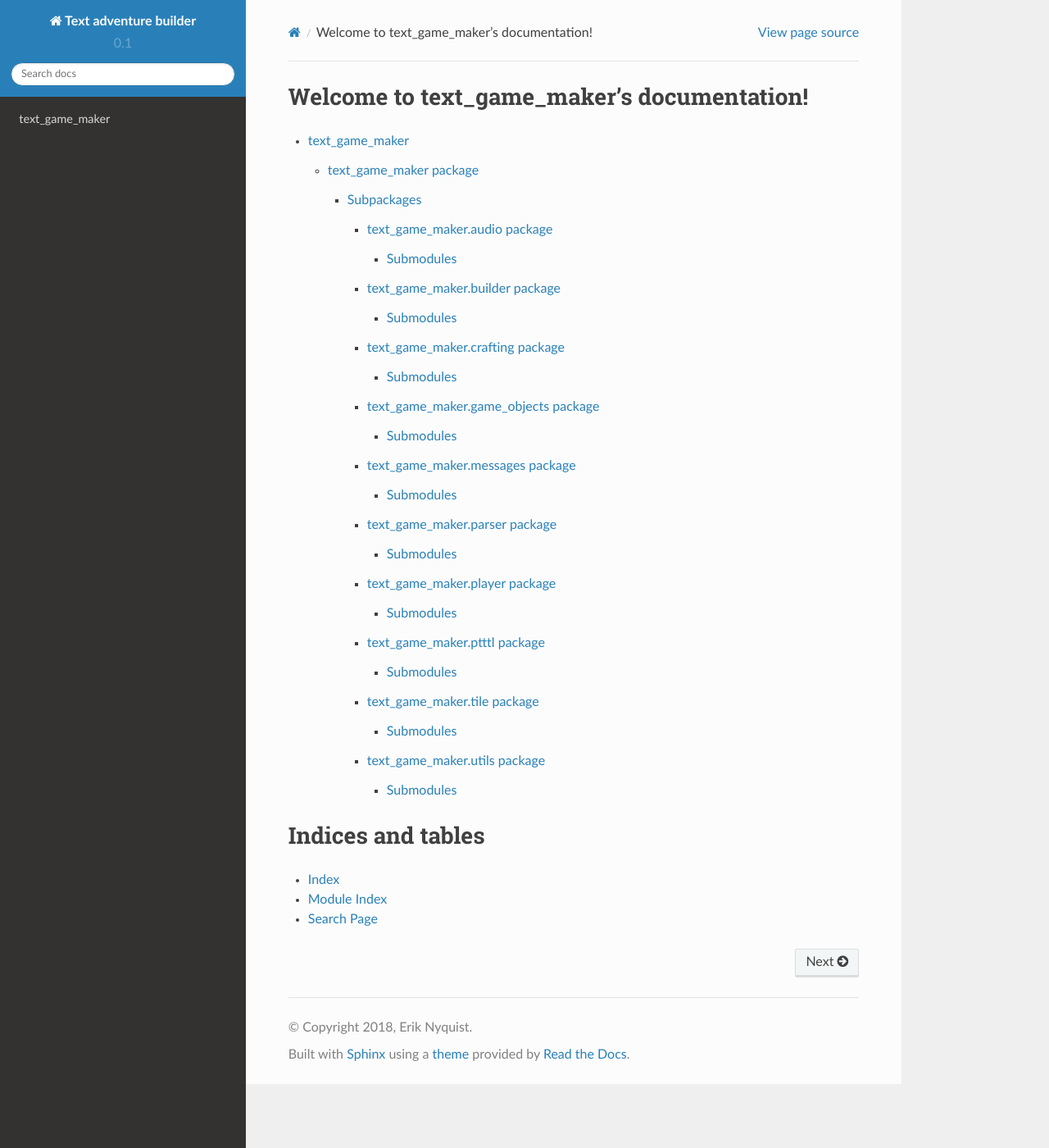
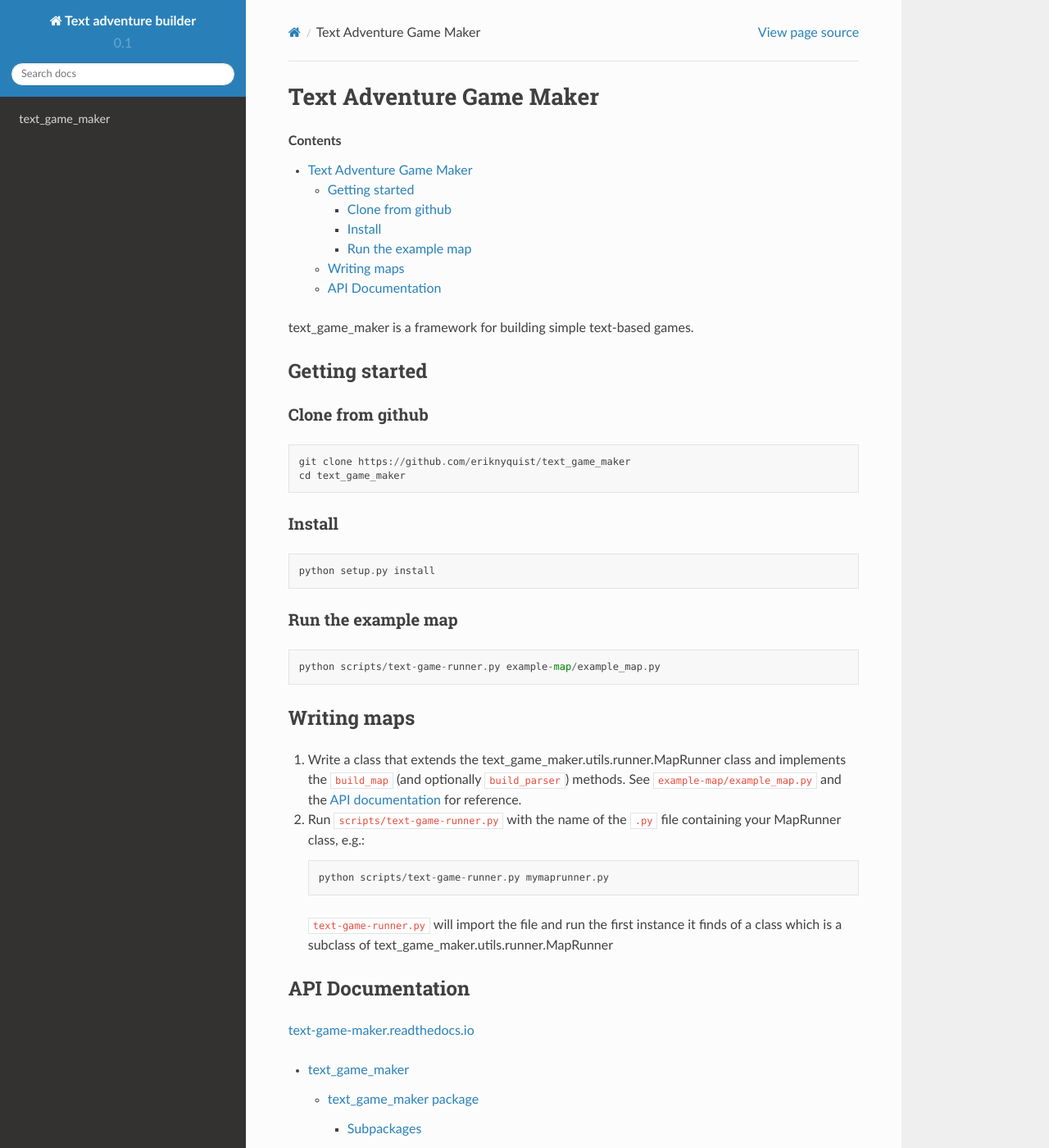
Before and after one commit to eriknyquist/text_game_maker, a Sphinx documentation site: the page built from doc/source/index.rst, in a window 1280 px wide and 1400 px high. Shown: the whole window at 82% size. Built offline with Sphinx 7.4.7 and the Read the Docs theme 2.0.0, drawn with Linux system fonts in a browser that asks for light colours.

Commit message:
Expand README in docs/source/index.rsrt

```diff
--- a/README.rst
+++ b/README.rst
@@ -51,7 +51,7 @@ Writing maps
    finds of a class which is a subclass of
    text_game_maker.utils.runner.MapRunner
 
-Documentation
-=============
+API Documentation
+=================
 
 `text-game-maker.readthedocs.io <https://text-game-maker.readthedocs.io>`_
--- a/doc/source/index.rst
+++ b/doc/source/index.rst
@@ -1,13 +1,9 @@
-Welcome to text_game_maker's documentation!
-===========================================
+.. include:: ../../README.rst
 
 .. toctree::
 
    modules
 
-Indices and tables
-==================
-
 * :ref:`genindex`
 * :ref:`modindex`
 * :ref:`search`
```
